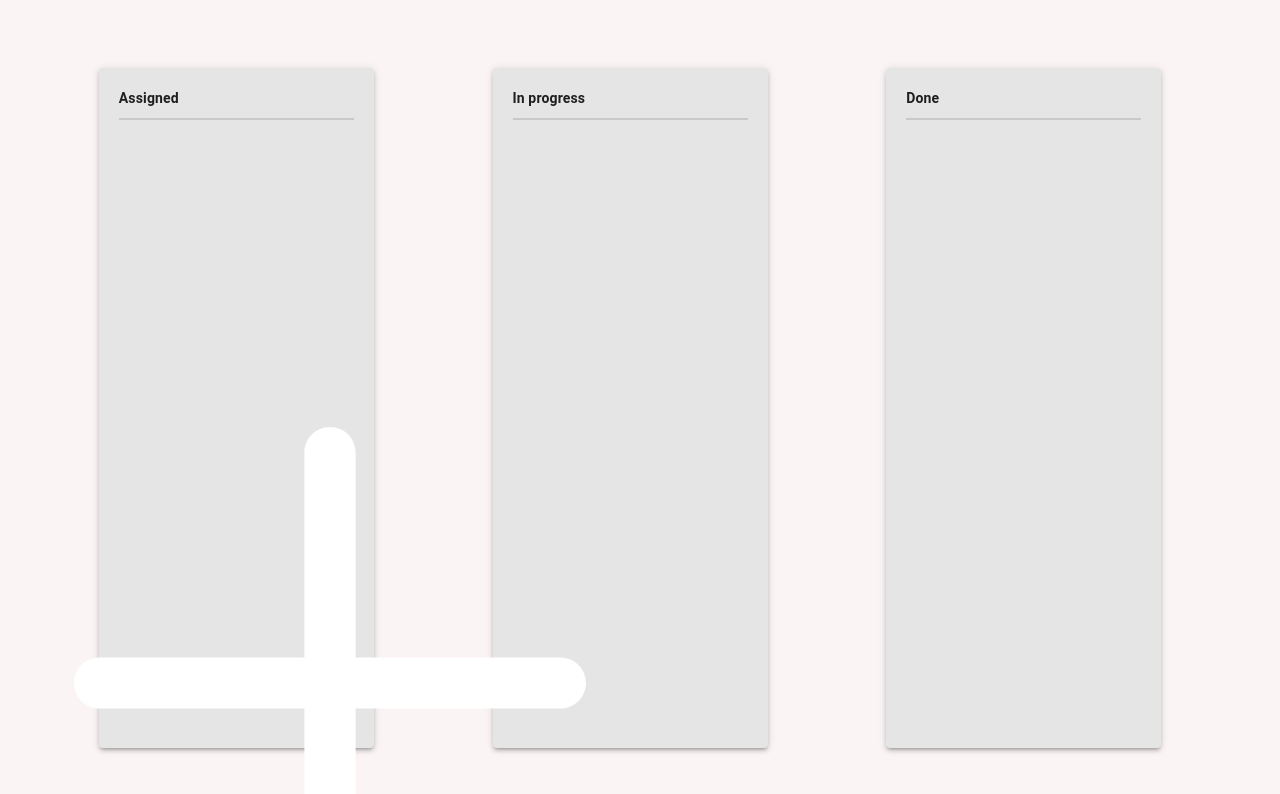
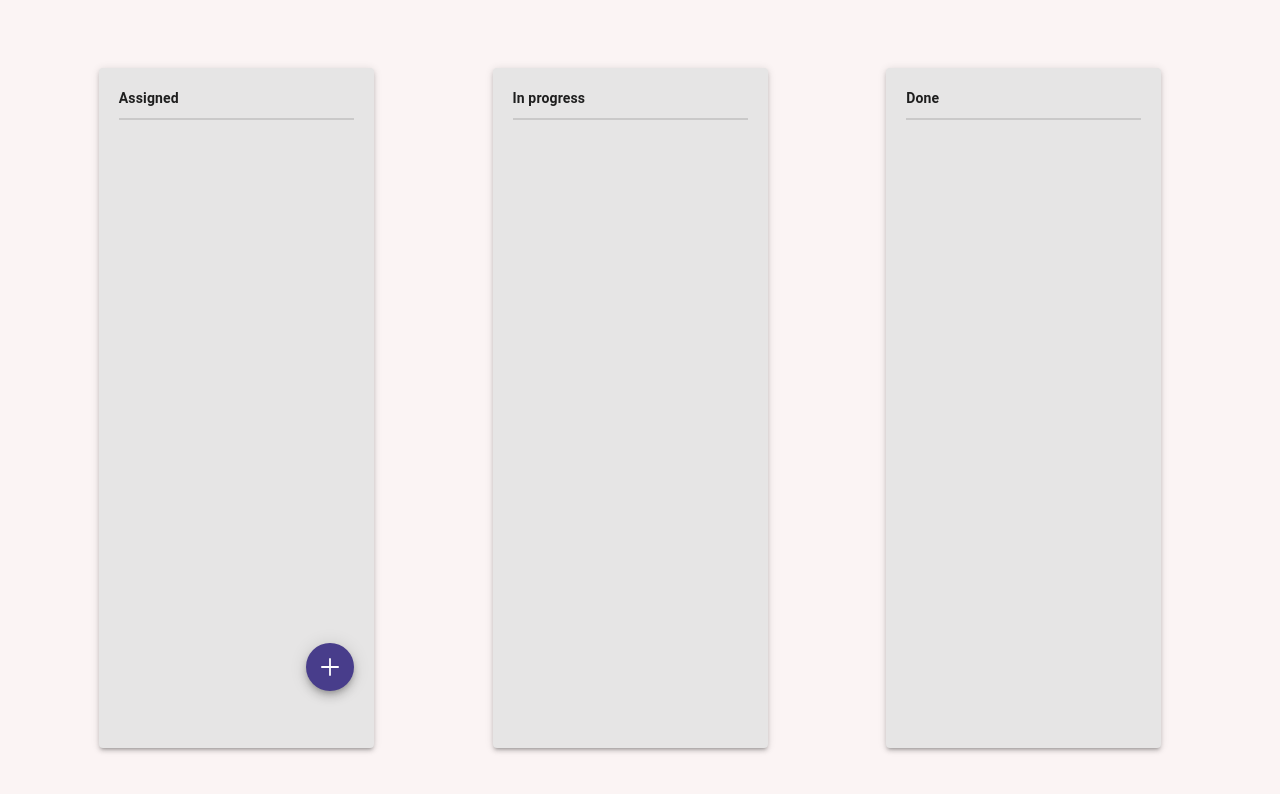
Before and after one commit to Ihapmustapha/koinz-task-management, a React (Create React App) app: page / in a window 1280 px wide. Shown: the top 794 px of the page. Built offline with nearby package versions, Linux system fonts and the light colour scheme; the HTML template or start-up script is replaced by a standard one.

Commit message:
style: adding scrollbar to column

```diff
--- a/src/views/TaskManagement/styles.js
+++ b/src/views/TaskManagement/styles.js
@@ -16,17 +16,37 @@ const styles = (theme) => ({
     marginTop: "10px",
   },
   tasksListContainer: {
-    minHeight: "500px",
-    overflow: "hidden",
-    minWidth: "265px",
+    "&::-webkit-scrollbar": {
+      width: "7px",
+    },
+    "&::-webkit-scrollbar-track": {
+      backgroundColor: "#cacaca",
+      borderRadius: "50px",
+      marginBottom: "3px",
+      opacity: "0.3",
+    },
+    "&::-webkit-scrollbar-thumb": {
+      backgroundColor: "darkslateblue",
+      outline: "1px solid slategrey",
+      borderRadius: "50px",
+    },
+    width: "275px",
+    height: "450px",
+    overflowX: "hidden",
+    overflowY: "auto",
+    boxSizing: "border-box",
+    paddingLeft: "5px",
+  },
+  addIcon: {
+    width: "18px",
   },
   addButton: {
     backgroundColor: "darkslateblue",
   },
   taskCard: {
-    width: "270px",
+    width: "260px",
     height: "70px",
-    marginTop: "5px",
+    marginTop: "10px",
     boxSizing: "border-box",
     padding: "10px 10px",
   },
```
